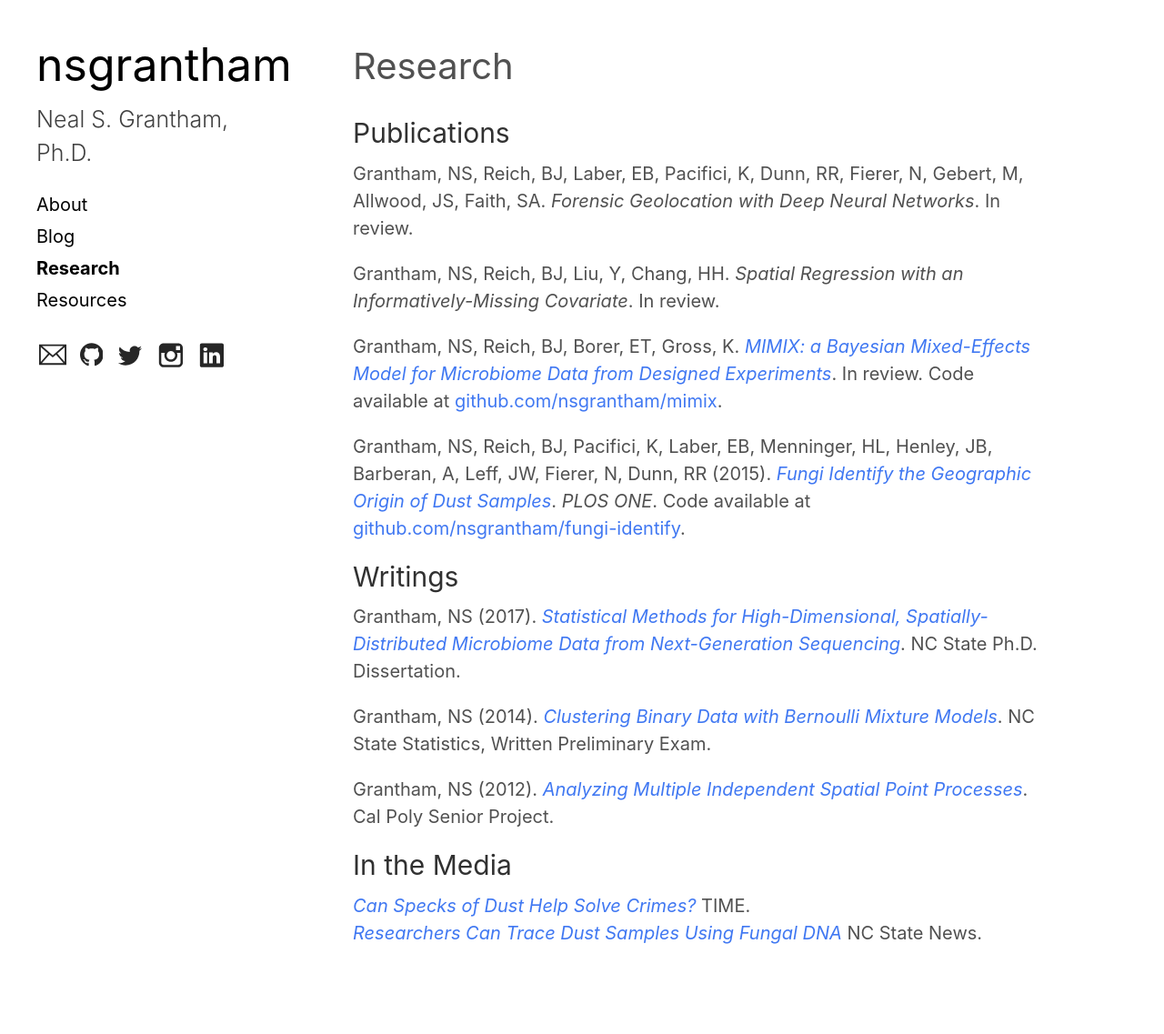
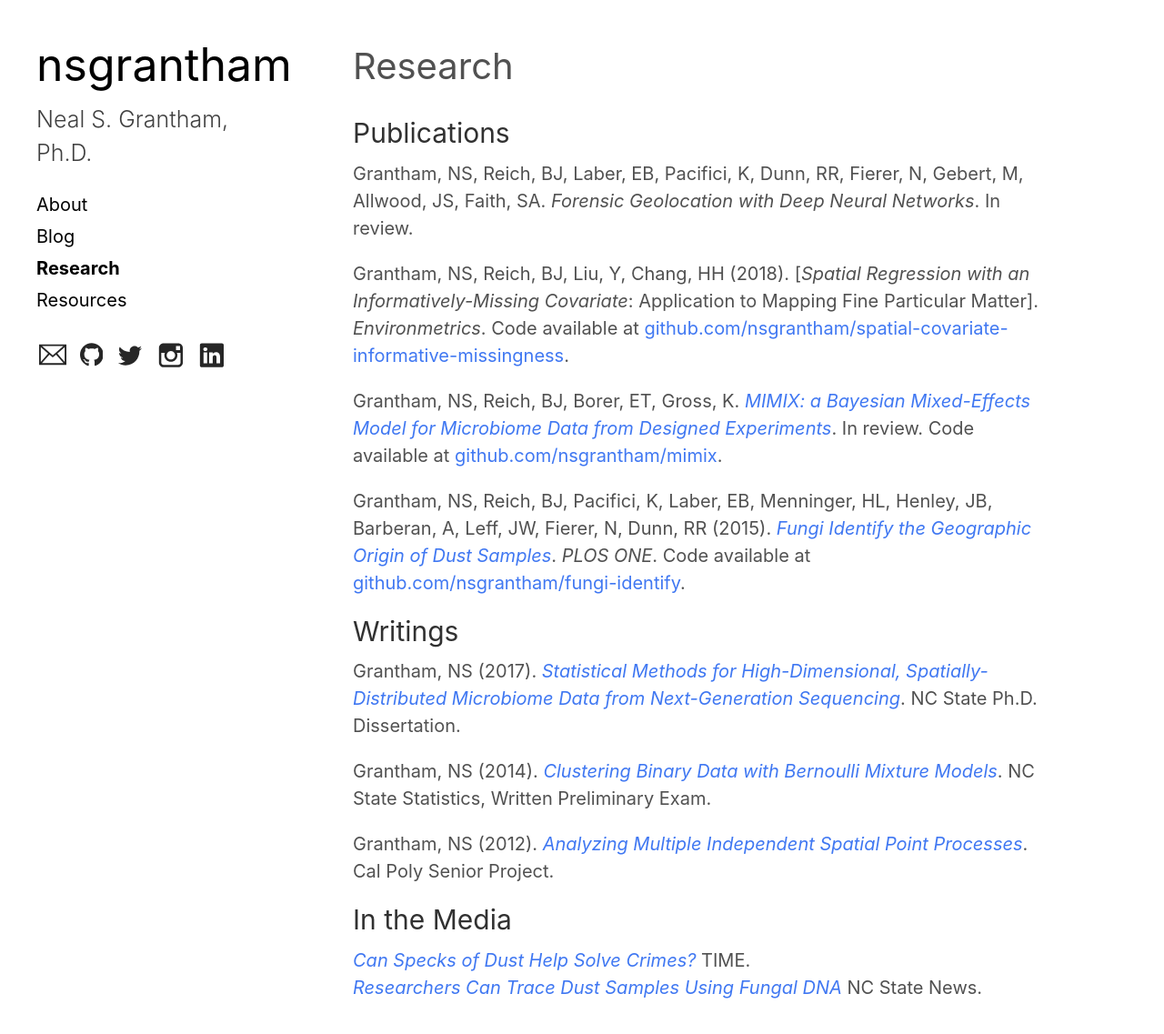
Before and after one commit to nsgrantham/nsgrantham.github.io, a Jekyll site: the page built from research.md, in a window 1280 px wide. Shown: the top 1137 px of the page at 91% size. Built offline with Jekyll 4.4.1, drawn with Linux system fonts in a browser that asks for light colours.

Commit message:
Update with new publication

```diff
--- a/research.md
+++ b/research.md
@@ -8,7 +8,7 @@ sidebar_link: true
 
 Grantham, NS, Reich, BJ, Laber, EB, Pacifici, K, Dunn, RR, Fierer, N, Gebert, M, Allwood, JS, Faith, SA. _Forensic Geolocation with Deep Neural Networks_. In review.
 
-Grantham, NS, Reich, BJ, Liu, Y, Chang, HH. _Spatial Regression with an Informatively-Missing Covariate_. In review.
+Grantham, NS, Reich, BJ, Liu, Y, Chang, HH (2018). [_Spatial Regression with an Informatively-Missing Covariate_: Application to Mapping Fine Particular Matter]. _Environmetrics_. Code available at [github.com/nsgrantham/spatial-covariate-informative-missingness](http://www.github.com/nsgrantham/spatial-covariate-informative-missingness).
 
 Grantham, NS, Reich, BJ, Borer, ET, Gross, K. [_MIMIX: a Bayesian Mixed-Effects Model for Microbiome Data from Designed Experiments_](https://arxiv.org/abs/1703.07747). In review. Code available at [github.com/nsgrantham/mimix](http://www.github.com/nsgrantham/mimix).
 
```
Also changed, not shown: README.md.
